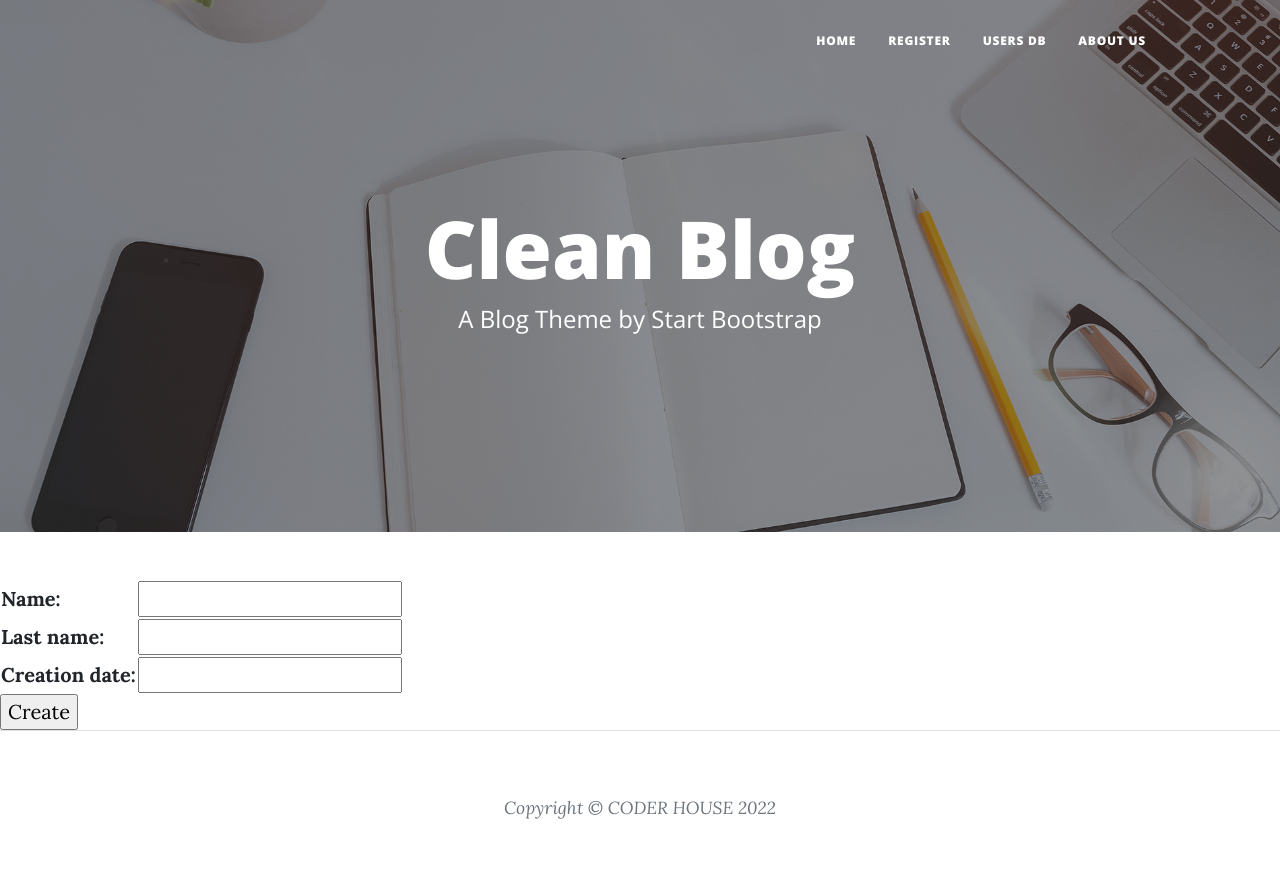
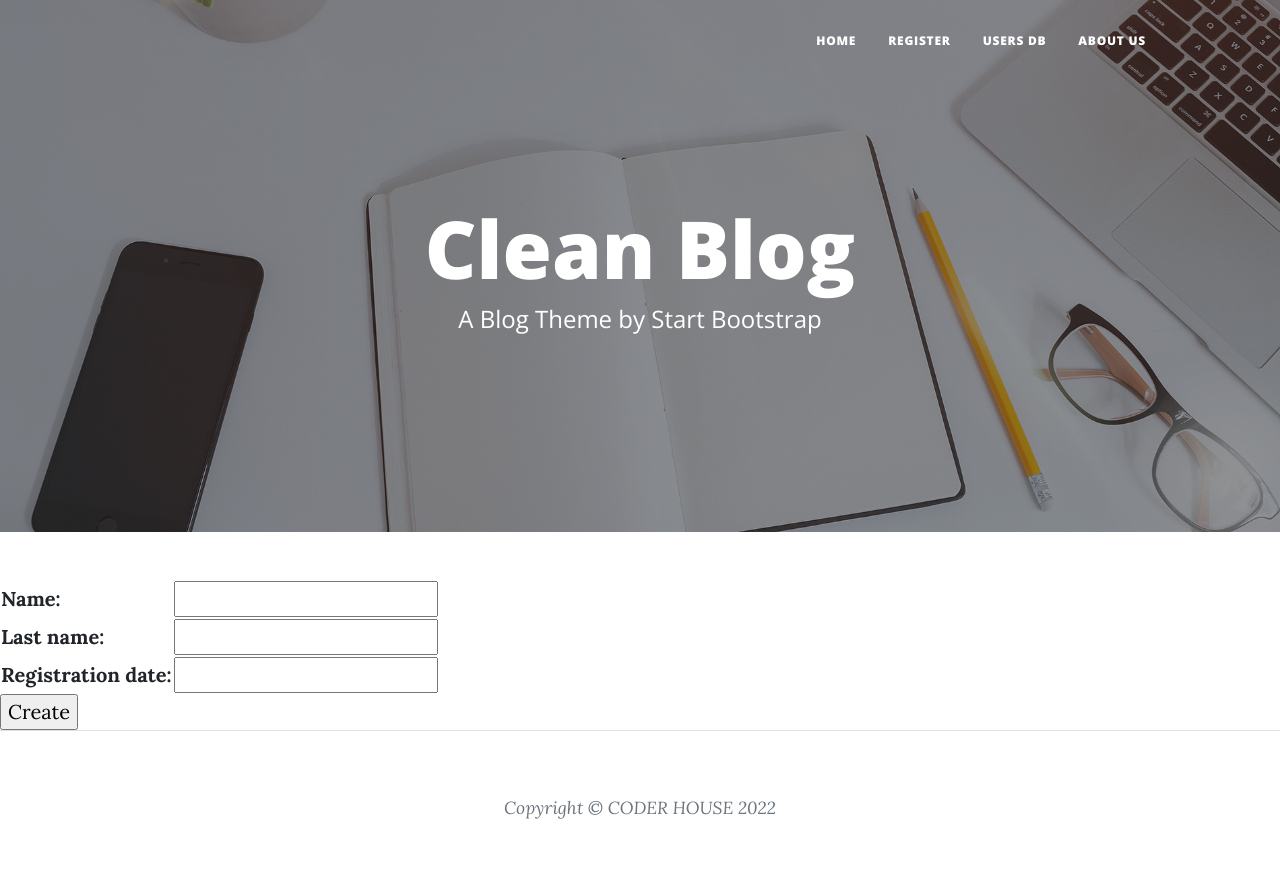
Before and after one commit to Adrian-Ponsone/Entrega1-Fiori_Lanus_Ponsone, a Django app: page /user_creation/ in a window 1280 px wide. Run offline with Django 4.2, Linux system fonts and the light colour scheme; some libraries are stand-ins or nearby versions.

Commit message:
arreglu un  error en el nombre de una variable en una vista

```diff
--- a/home/forms.py
+++ b/home/forms.py
@@ -4,7 +4,7 @@ from django import forms
 class UserForm(forms.Form):
     name = forms.CharField(max_length=30)
     last_name = forms.CharField(max_length=30)
-    creation_date = forms.DateField(required=False)
+    registration_date = forms.DateField(required=False)
 
 
 class SearchUserForm(forms.Form):
--- a/home/views.py
+++ b/home/views.py
@@ -15,7 +15,7 @@ def user_creation(request):
             data = form.cleaned_data
             name = data['name']
             last_name = data['last_name']
-            registration_date =  data.get('registrarion_date', datetime.now())
+            registration_date =  data.get('registration_date', datetime.now())
 
             user = User(name = name, last_name = last_name, registration_date = registration_date)
             user.save()
```
Also changed, not shown: home/templates/home/user_creation.html (line endings or trailing spaces).
